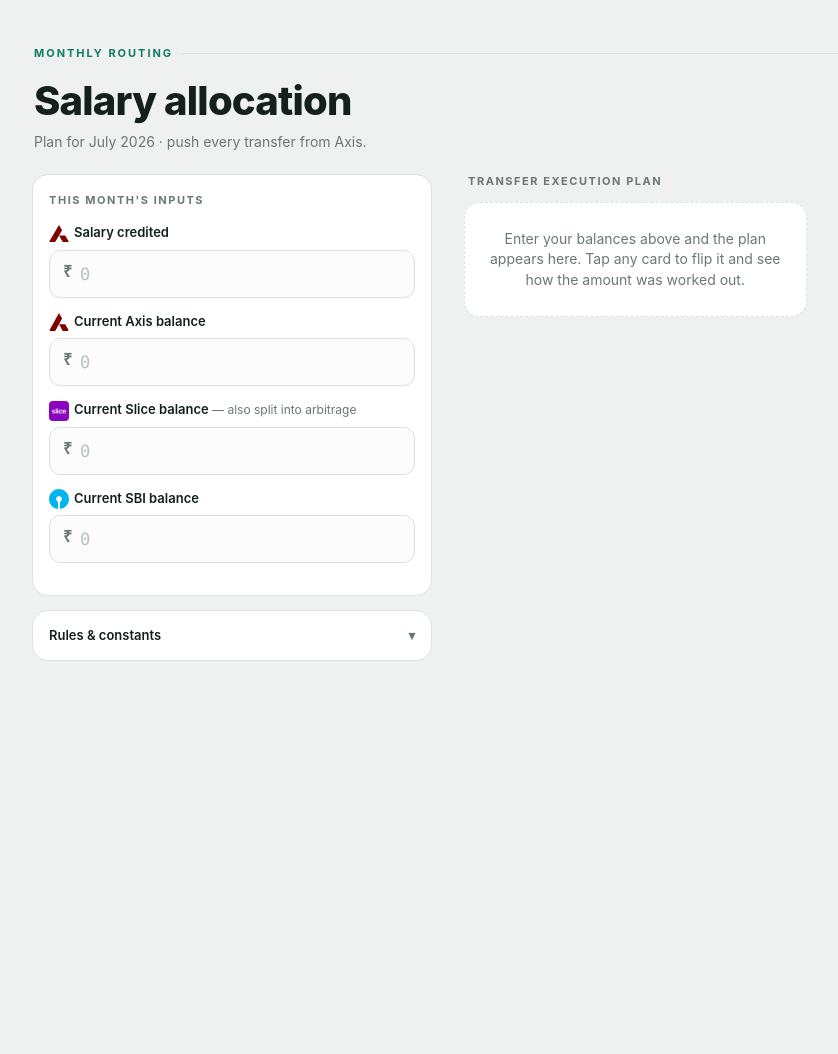
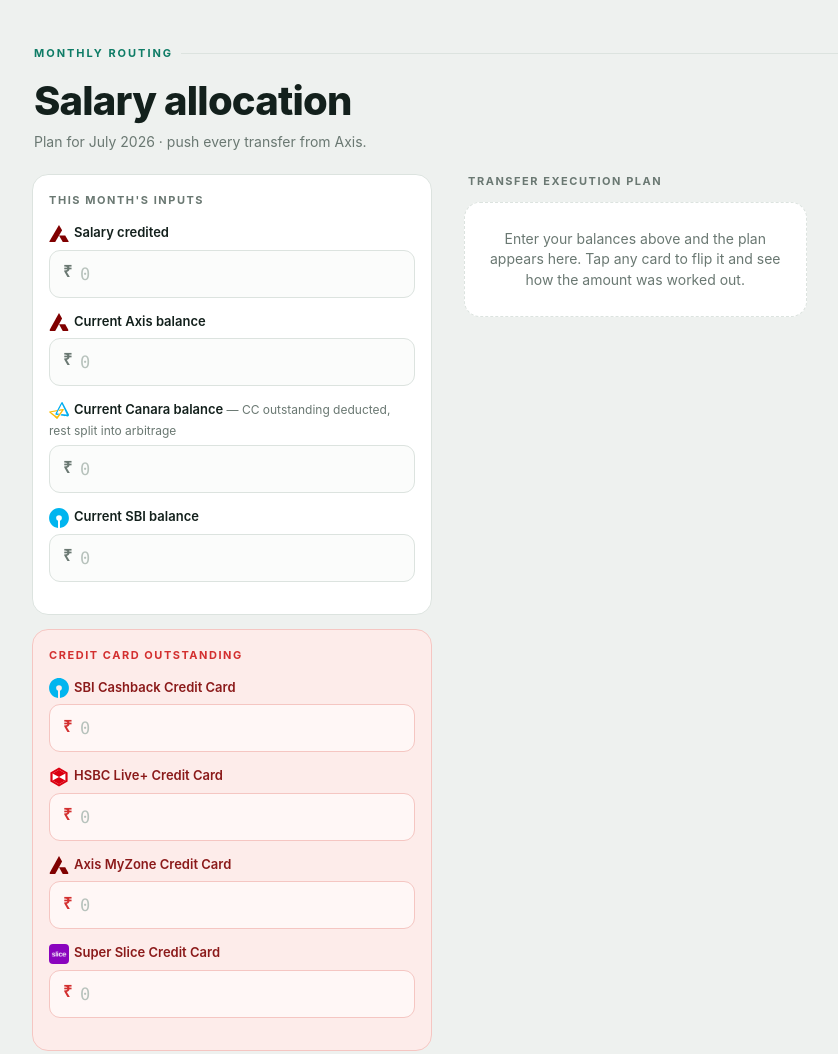
Before and after one commit to sv55/Monthly-Routing, a plain HTML site: page index.html in a window 1280 px wide. Shown: the top 1054 px of the page, without its empty margins (44-882 px from the left). Before the commit the page ends 800 px from the top, so only its background shows below. Drawn offline with Linux system fonts and the light colour scheme.

Commit message:
Computational Changes

```diff
--- a/index.html
+++ b/index.html
@@ -14,7 +14,7 @@
 <style>
   :root{
     --paper:#EEF1EF;--card:#FFF;--ink:#13201C;--muted:#6A7872;--line:#DCE3DF;
-    --teal:#0E7C66;--teal-soft:#E3F0EC;--clay:#B85A36;--clay-soft:#F6E7DF;--radius:16px;
+    --teal:#0E7C66;--teal-soft:#E3F0EC;--clay:#B85A36;--clay-soft:#F6E7DF;--red:#D32F2F;--red-soft:#FDECEA;--radius:16px;
   }
   *{box-sizing:border-box;-webkit-tap-highlight-color:transparent;}
   html,body{margin:0;}
@@ -86,6 +86,15 @@
 
   .warn{background:var(--clay-soft);border:1px solid #E9C9B9;border-radius:11px;padding:11px 13px;font-size:13px;color:#8A3F22;margin-bottom:11px;}
 
+  /* credit card inputs */
+  .cc-card{background:var(--red-soft);border:1px solid #F5C6C2;border-radius:var(--radius);padding:18px 16px;margin-bottom:14px;}
+  .cc-card .card-title{color:var(--red);}
+  .cc-card input[type=text]{color:var(--red);border-color:#F5C6C2;background:#FFF7F6;}
+  .cc-card input[type=text]:focus{border-color:var(--red);background:#fff;}
+  .cc-card .rupee{color:var(--red);}
+  .cc-card .field label{color:#8B1A1A;}
+  .cc-card .hint{color:#B05050;}
+
   /* bank badges */
   .bk{display:inline-flex;align-items:center;justify-content:center;min-width:20px;height:20px;border-radius:6px;font-size:9px;font-weight:800;color:#fff;vertical-align:middle;margin-right:5px;letter-spacing:0;padding:0 4px;flex-shrink:0;line-height:1;}
   .bk-ippb{background:#DEBB00;color:#5C4500;}
@@ -144,10 +153,24 @@
     <div class="inputwrap"><span class="rupee">&#8377;</span><input id="salary" type="text" inputmode="decimal" placeholder="0" oninput="calculate()"></div></div>
   <div class="field"><label for="axis"><img class="bk-logo" src="logos/axis.svg" alt="Axis">Current Axis balance</label>
     <div class="inputwrap"><span class="rupee">&#8377;</span><input id="axis" type="text" inputmode="decimal" placeholder="0" oninput="calculate()"></div></div>
-  <div class="field"><label for="slice"><img class="bk-logo" src="logos/slice.png" alt="Slice">Current Slice balance <span class="hint">&mdash; also split into arbitrage</span></label>
-    <div class="inputwrap"><span class="rupee">&#8377;</span><input id="slice" type="text" inputmode="decimal" placeholder="0" oninput="calculate()"></div></div>
+  <div class="field"><label for="canara"><img class="bk-logo" src="logos/canara.svg" alt="Canara">Current Canara balance <span class="hint">&mdash; CC outstanding deducted, rest split into arbitrage</span></label>
+    <div class="inputwrap"><span class="rupee">&#8377;</span><input id="canara" type="text" inputmode="decimal" placeholder="0" oninput="calculate()"></div></div>
   <div class="field"><label for="sbi"><img class="bk-logo" src="logos/sbi.svg" alt="SBI">Current SBI balance</label>
     <div class="inputwrap"><span class="rupee">&#8377;</span><input id="sbi" type="text" inputmode="decimal" placeholder="0" oninput="calculate()"></div></div>
+  </div>
+</div>
+
+<div class="cc-card">
+  <p class="card-title">Credit card outstanding</p>
+  <div class="input-fields">
+  <div class="field"><label for="cc_sbi"><img class="bk-logo" src="logos/sbi.svg" alt="SBI">SBI Cashback Credit Card</label>
+    <div class="inputwrap"><span class="rupee">&#8377;</span><input id="cc_sbi" type="text" inputmode="decimal" placeholder="0" oninput="calculate()"></div></div>
+  <div class="field"><label for="cc_hsbc"><img class="bk-logo" src="logos/hsbc.svg" alt="HSBC">HSBC Live+ Credit Card</label>
+    <div class="inputwrap"><span class="rupee">&#8377;</span><input id="cc_hsbc" type="text" inputmode="decimal" placeholder="0" oninput="calculate()"></div></div>
+  <div class="field"><label for="cc_axis"><img class="bk-logo" src="logos/axis.svg" alt="Axis">Axis MyZone Credit Card</label>
+    <div class="inputwrap"><span class="rupee">&#8377;</span><input id="cc_axis" type="text" inputmode="decimal" placeholder="0" oninput="calculate()"></div></div>
+  <div class="field"><label for="cc_slice"><img class="bk-logo" src="logos/slice.png" alt="Slice">Super Slice Credit Card</label>
+    <div class="inputwrap"><span class="rupee">&#8377;</span><input id="cc_slice" type="text" inputmode="decimal" placeholder="0" oninput="calculate()"></div></div>
   </div>
 </div>
 
@@ -157,7 +180,7 @@
     <div class="mini"><label for="c_axisRetain"><img class="bk-logo" src="logos/axis.svg" alt="Axis">Axis retain</label><div class="inputwrap"><span class="rupee">&#8377;</span><input id="c_axisRetain" type="text" inputmode="decimal" value="115000" oninput="calculate()"></div></div>
     <div class="mini"><label for="c_sbiBase"><img class="bk-logo" src="logos/sbi.svg" alt="SBI">SBI operating base</label><div class="inputwrap"><span class="rupee">&#8377;</span><input id="c_sbiBase" type="text" inputmode="decimal" value="170000" oninput="calculate()"></div></div>
     <div class="mini"><label for="c_sbiBuffer"><img class="bk-logo" src="logos/sbi.svg" alt="SBI">SBI surplus buffer</label><div class="inputwrap"><span class="rupee">&#8377;</span><input id="c_sbiBuffer" type="text" inputmode="decimal" value="10000" oninput="calculate()"></div></div>
-    <div class="mini"><label for="c_slice"><img class="bk-logo" src="logos/slice.png" alt="Slice">Slice target</label><div class="inputwrap"><span class="rupee">&#8377;</span><input id="c_slice" type="text" inputmode="decimal" value="55300" oninput="calculate()"></div></div>
+    <div class="mini"><label for="c_canara"><img class="bk-logo" src="logos/canara.svg" alt="Canara">Canara target</label><div class="inputwrap"><span class="rupee">&#8377;</span><input id="c_canara" type="text" inputmode="decimal" value="55300" oninput="calculate()"></div></div>
     <div class="mini"><label for="c_ammaAxis"><img class="bk-logo" src="logos/axis.svg" alt="Axis">Amma Axis</label><div class="inputwrap"><span class="rupee">&#8377;</span><input id="c_ammaAxis" type="text" inputmode="decimal" value="10000" oninput="calculate()"></div></div>
     <div class="mini"><label for="c_sruthi"><img class="bk-logo" src="logos/axis.svg" alt="Axis">Sruthi Axis</label><div class="inputwrap"><span class="rupee">&#8377;</span><input id="c_sruthi" type="text" inputmode="decimal" value="25000" oninput="calculate()"></div></div>
     <div class="mini"><label for="c_ammaSBI"><img class="bk-logo" src="logos/sbi.svg" alt="SBI">Amma SBI</label><div class="inputwrap"><span class="rupee">&#8377;</span><input id="c_ammaSBI" type="text" inputmode="decimal" value="5000" oninput="calculate()"></div></div>
@@ -183,7 +206,7 @@
 }
 function R(n){ return Math.round(n); }
 function bk(code){
-  var logos={axis:'logos/axis.svg',sbi:'logos/sbi.svg',kotak:'logos/kotak.svg',slice:'logos/slice.png',zerodha:'logos/zerodha.svg',ippb:'logos/indiapost.png',posb:'logos/indiapost.png'};
+  var logos={axis:'logos/axis.svg',sbi:'logos/sbi.svg',kotak:'logos/kotak.svg',canara:'logos/canara.svg',hsbc:'logos/hsbc.svg',slice:'logos/slice.png',zerodha:'logos/zerodha.svg',ippb:'logos/indiapost.png',posb:'logos/indiapost.png'};
   if(logos[code]) return '<img class="bk-logo" src="'+logos[code]+'" alt="'+code+'">';
   return '';
 }
@@ -228,7 +251,13 @@
 
 function calculate(){
   var salary = val("salary"), axisBal = val("axis"),
-      sliceBal = val("slice"), sbiBal = val("sbi");
+      canaraBalRaw = val("canara"), sbiBal = val("sbi");
+
+  // Credit card outstanding — deducted from Canara
+  var ccSBI = val("cc_sbi"), ccHSBC = val("cc_hsbc"),
+      ccAxis = val("cc_axis"), ccSlice = val("cc_slice");
+  var totalCC = ccSBI + ccHSBC + ccAxis + ccSlice;
+  var canaraBal = Math.max(0, canaraBalRaw - totalCC);
   var pool = salary + axisBal;
 
   if(pool <= 0){
@@ -238,21 +267,23 @@
   }
 
   var axisRetain = val("c_axisRetain"), sbiBase = val("c_sbiBase"),
-      sbiBuffer = val("c_sbiBuffer"), sliceTarget = val("c_slice"),
+      sbiBuffer = val("c_sbiBuffer"), canaraTarget = val("c_canara"),
       ammaAxis = R(val("c_ammaAxis")), sruthi = R(val("c_sruthi")),
       ammaSBI = R(val("c_ammaSBI")), ippbBills = val("c_ippb");
 
-  // Rule 3 — arbitrage from existing Slice balance
-  // SBI minimum ₹1,000; Kotak in multiples of ₹100; below min → all to Kotak
-  var totalArb = R(sliceBal);
-  var halfArb = R(sliceBal / 2);
+  // Rule 3 — arbitrage from existing Canara balance
+  // SBI accepts multiples of ₹1,000; Kotak accepts multiples of ₹100
+  var totalArb = R(canaraBal);
+  var halfArb = R(canaraBal / 2);
   var sbiArb, kotakArb;
   if(halfArb < 1000){
+    // Not enough for even one SBI unit — all to Kotak
     kotakArb = Math.floor(totalArb / 100) * 100;
     sbiArb = 0;
   } else {
-    kotakArb = Math.floor(halfArb / 100) * 100;
-    sbiArb = totalArb - kotakArb;
+    sbiArb = Math.floor(halfArb / 1000) * 1000;
+    var remaining = totalArb - sbiArb;
+    kotakArb = Math.floor(remaining / 100) * 100;
   }
   var combinedArb = sbiArb + kotakArb;
 
@@ -261,21 +292,21 @@
   var sbiFixed = R(Math.max(0, sbiTarget - sbiBal));
   var sbiTotal = sbiFixed + combinedArb;
 
-  // Rule 5 — Slice top-up
-  var sliceTransfer = R(Math.max(0, sliceTarget - sliceBal));
+  // Rule 5 — Canara top-up
+  var canaraTransfer = R(Math.max(0, canaraTarget - canaraBal));
 
-  // Rule 7 / Rule 2 — POSB sweeps remainder; pull back Slice if short
-  var ippbPosb = R(pool - axisRetain - sbiTotal - sliceTransfer - ammaAxis - sruthi - ammaSBI);
+  // Rule 7 / Rule 2 — POSB sweeps remainder; pull back Canara if short
+  var ippbPosb = R(pool - axisRetain - sbiTotal - canaraTransfer - ammaAxis - sruthi - ammaSBI);
   var warn = "";
   if(ippbPosb < ippbBills){
-    var shortfall = ippbBills - ippbPosb, reduce = Math.min(shortfall, sliceTransfer);
-    sliceTransfer -= reduce; ippbPosb += reduce;
+    var shortfall = ippbBills - ippbPosb, reduce = Math.min(shortfall, canaraTransfer);
+    canaraTransfer -= reduce; ippbPosb += reduce;
     warn = (ippbPosb < ippbBills)
-      ? "Pool can't cover all transfers and retain "+inr(axisRetain)+". Slice top-up is exhausted and IPPB is below "+inr(ippbBills)+". Reduce a transfer or lower the Axis retain."
-      : "Pool was tight \u2014 Slice top-up reduced by "+inr(reduce)+" to keep IPPB bills and the Axis retain intact (Rule 2).";
+      ? "Pool can't cover all transfers and retain "+inr(axisRetain)+". Canara top-up is exhausted and IPPB is below "+inr(ippbBills)+". Reduce a transfer or lower the Axis retain."
+      : "Pool was tight \u2014 Canara top-up reduced by "+inr(reduce)+" to keep IPPB bills and the Axis retain intact (Rule 2).";
   }
   var sweep = ippbPosb - ippbBills;
-  var axisFinal = pool - sbiTotal - sliceTransfer - ammaAxis - sruthi - ammaSBI - ippbPosb;
+  var axisFinal = pool - sbiTotal - canaraTransfer - ammaAxis - sruthi - ammaSBI - ippbPosb;
 
   var sbiDetail =
     sline(bk('sbi')+"Fixed (operating)", sbiFixed) +
@@ -283,10 +314,22 @@
     sline(bk('zerodha')+"Kotak Arbitrage", kotakArb) +
     '<div class="note" style="margin-top:9px">Existing '+inr(sbiBal)+' + '+inr(sbiFixed)+
     ' brings SBI to '+inr(sbiBal+sbiFixed)+' ('+inr(sbiBase)+' operating + '+inr(sbiBuffer)+
-    ' buffer). Arbitrage splits your Slice balance across SBI &amp; Kotak.</div>';
+    ' buffer). Arbitrage splits your Canara balance across SBI &amp; Kotak.</div>';
 
-  var sliceDetail = '<span class="note">Tops up Slice to its '+inr(sliceTarget)+
-    ' target balance (target &minus; current '+inr(sliceBal)+').</span>';
+  var ccBreakdown = '';
+  if(totalCC > 0){
+    ccBreakdown = '<div style="margin-top:8px;padding-top:8px;border-top:1px dashed #DCE3DF">' +
+      '<div style="font-weight:700;font-size:11px;letter-spacing:.05em;text-transform:uppercase;color:var(--red);margin-bottom:6px">CC Outstanding (from Canara)</div>' +
+      (ccSBI  ? sline(bk('sbi')+"SBI Cashback", -ccSBI)  : '') +
+      (ccHSBC ? sline(bk('hsbc')+"HSBC Live+", -ccHSBC)   : '') +
+      (ccAxis ? sline(bk('axis')+"Axis MyZone", -ccAxis)  : '') +
+      (ccSlice? sline(bk('slice')+"Super Slice", -ccSlice) : '') +
+      sline('<strong>Effective Canara</strong>', canaraBal) +
+      '</div>';
+  }
+  var canaraDetail = '<span class="note">Tops up Canara to its '+inr(canaraTarget)+
+    ' target balance (target &minus; effective '+inr(canaraBal)+'). Entered balance: '+inr(canaraBalRaw)+
+    (totalCC > 0 ? ', CC deducted: '+inr(totalCC) : '') + '.</span>' + ccBreakdown;
   var ippbDetail = '<span class="note">Fixed monthly bills payment to IPPB ('+inr(ippbBills)+').</span>';
   var posbDetail = '<span class="note">Sweep of all excess pool funds. POSB absorbs everything left after the Axis retain, IPPB bills, and every other transfer.</span>';
 
@@ -298,7 +341,7 @@
 
   html +=
     card(bk('sbi')+"SBI", sbiTotal, sbiDetail) +
-    card(bk('slice')+"Slice", sliceTransfer, sliceDetail) +
+    card(bk('canara')+"Canara", canaraTransfer, canaraDetail) +
     card(bk('axis')+"Amma Axis", ammaAxis, '<span class="note">Fixed monthly transfer to Amma\u2019s Axis account.</span>') +
     card(bk('axis')+"Sruthi Axis", sruthi, '<span class="note">Fixed monthly transfer to Sruthi\u2019s Axis account.</span>') +
     card(bk('sbi')+"Amma SBI", ammaSBI, '<span class="note">Fixed monthly transfer to Amma\u2019s SBI account.</span>') +
--- a/sw.js
+++ b/sw.js
@@ -1,4 +1,4 @@
-var CACHE = "routing-v5";
+var CACHE = "routing-v7";
 var ASSETS = [
   "./",
   "./index.html",
@@ -9,6 +9,8 @@
   "./logos/axis.svg",
   "./logos/sbi.svg",
   "./logos/kotak.svg",
+  "./logos/canara.svg",
+  "./logos/hsbc.svg",
   "./logos/slice.png",
   "./logos/zerodha.svg",
   "./logos/indiapost.png"
```
Also changed, not shown: logos/canara.png (added), logos/canara.svg (added), logos/hsbc.svg (added).
